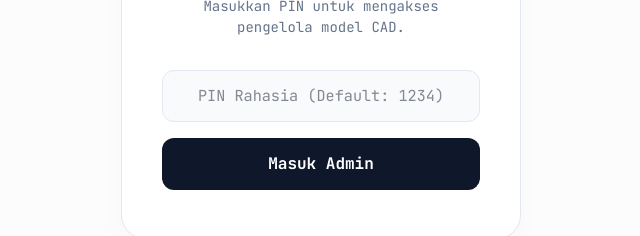
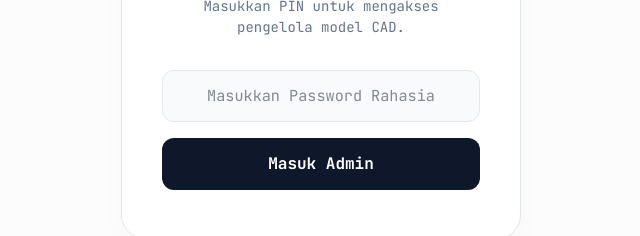
Before and after one commit to ZayyanKarlsefni/AR-Model-Viewer, a Next.js app: page /admin in a window 1280 px wide. Shown: the part 329-565 px from the top of the page, without its empty margins (319-959 px from the left). Built offline with nearby package versions, Linux system fonts and the light colour scheme.

Commit message:
Update Admin Dashboard password to @Maulana275

```diff
--- a/src/app/admin/page.js
+++ b/src/app/admin/page.js
@@ -9,7 +9,7 @@ export default function AdminPage() {
   const [loading, setLoading] = useState(false);
   const [message, setMessage] = useState('');
 
-  const DEFAULT_PIN = '1234';
+  const DEFAULT_PIN = '@Maulana275';
 
   const handleLogin = (e) => {
     e.preventDefault();
@@ -77,7 +77,7 @@ export default function AdminPage() {
           <form onSubmit={handleLogin} className="login-form">
             <input
               type="password"
-              placeholder="PIN Rahasia (Default: 1234)"
+              placeholder="Masukkan Password Rahasia"
               value={pin}
               onChange={(e) => setPin(e.target.value)}
               className="login-input"
```
